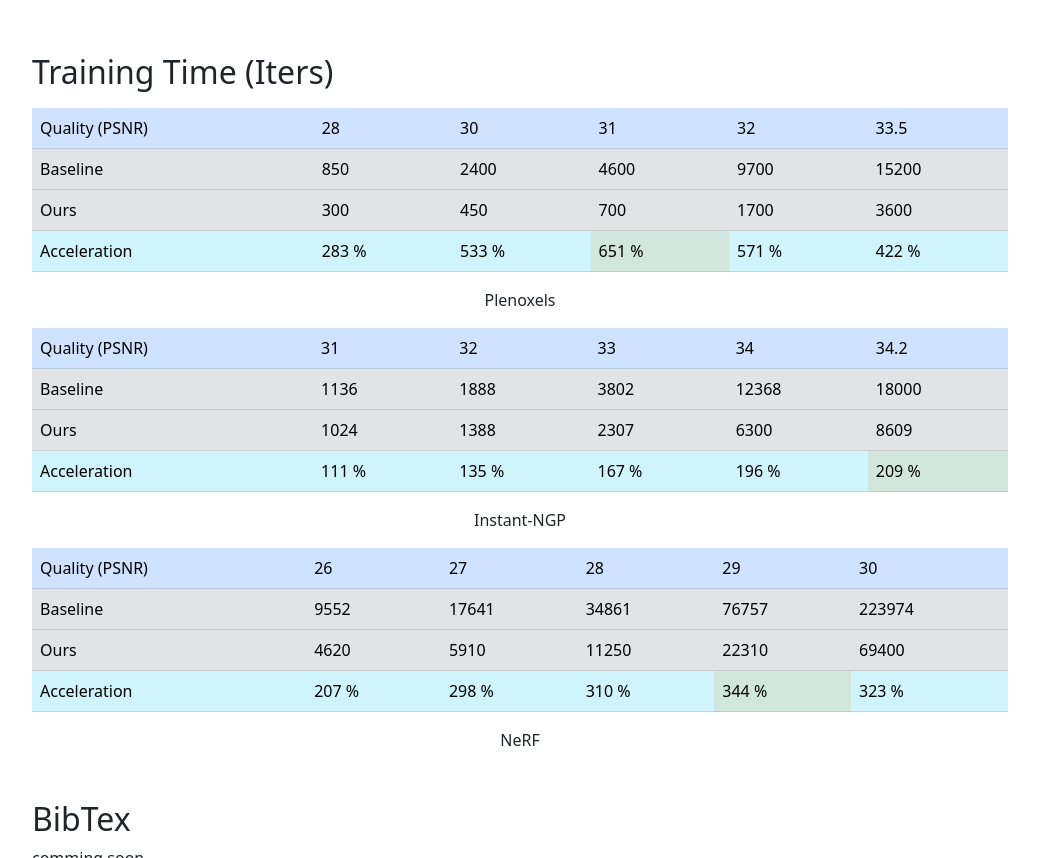
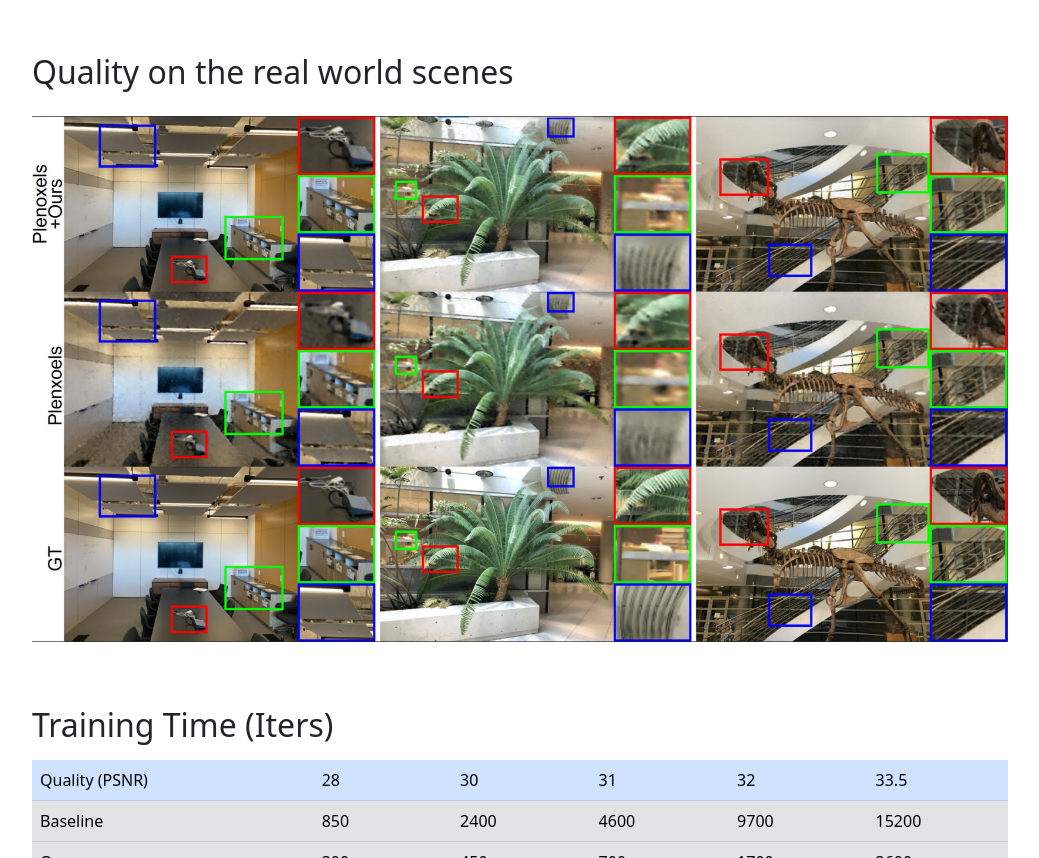
Before and after one commit to pku-netvideo/actray, a plain HTML site: page docs/index.html in a window 1280 px wide. Shown: the part 2980-3838 px from the top of the page, without its empty margins (120-1159 px from the left). Drawn offline with Linux system fonts and the light colour scheme.

Commit message:
add result on real world scene

```diff
--- a/docs/index.html
+++ b/docs/index.html
@@ -129,7 +129,11 @@
           <h4 class="w-100 m-auto text-center">chairs</h4>
         </div>
       </div>
+    </div>
 
+    <div class="my-5">
+      <h2>Quality on the real world scenes</h2>
+      <img class="w-100 my-3" src="imgs/realworld_result.jpg" />
     </div>
 
     <div class="my-5">
```
Also changed, not shown: docs/imgs/realworld_result.jpg (added).
